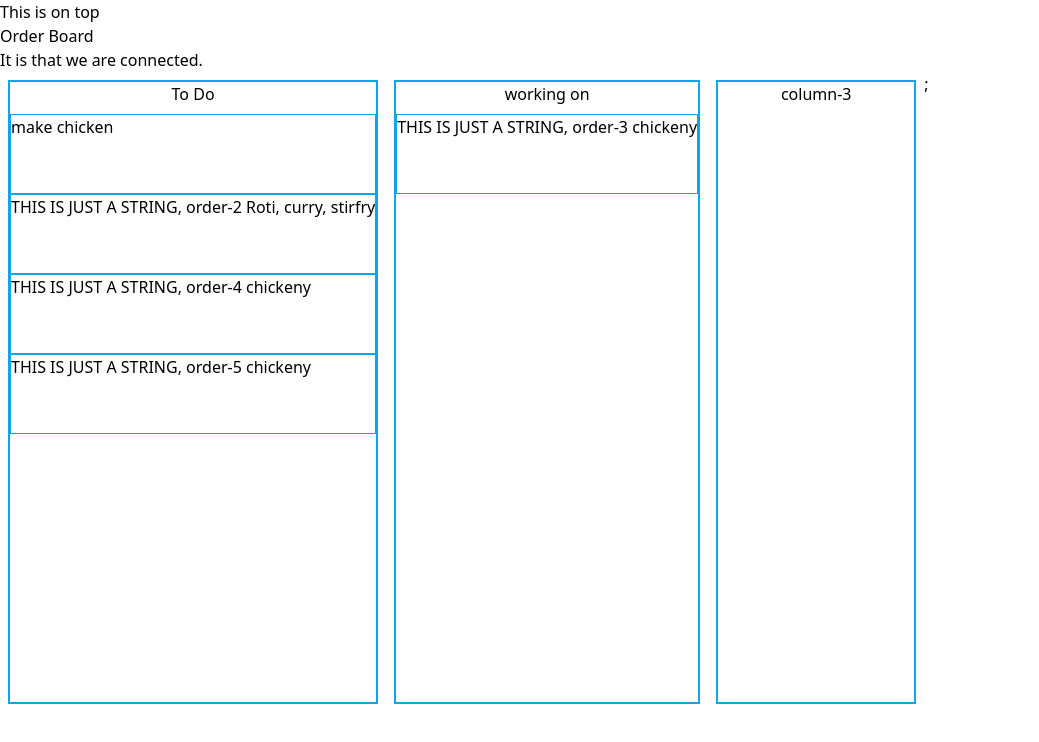
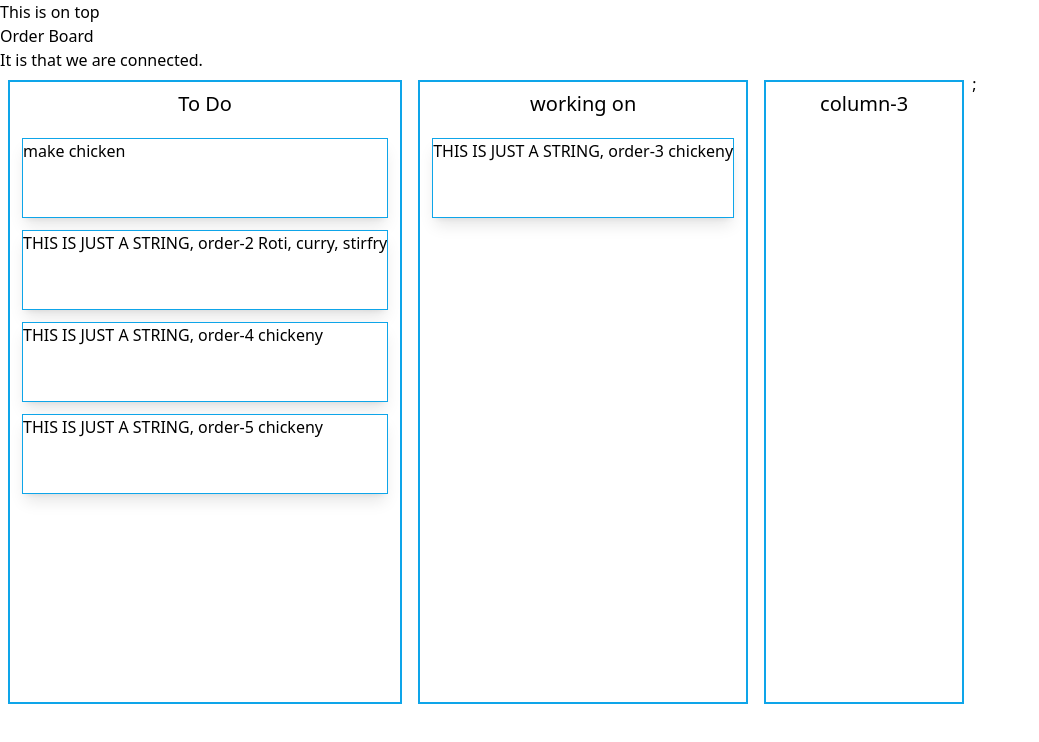
Before and after one commit to calvincchong/FoodStreams, a React app: page / in a window 1280 px wide. Shown: the top 742 px of the page, without its empty margins (0-1039 px from the left). Built offline with nearby package versions, Linux system fonts and the light colour scheme.

Commit message:
Fixed Drag Drop Functionality & States

```diff
--- a/src/components/Board.jsx
+++ b/src/components/Board.jsx
@@ -55,7 +55,7 @@ const Board = ({props}) => {
     const column = data.columns[source.droppableId];
     console.log('finding the column in the data', column);
     const newOrderIds = Array.from(column.orderIds);
-    console.log('this is new OrderIds from new array', newOrderIds);
+    console.log('this is new OrderIds from new array using array From', newOrderIds);
     newOrderIds.splice(source.index, 1);
     console.log('after splice', newOrderIds);
     newOrderIds.splice(destination.index, 0, draggableId);
@@ -85,13 +85,13 @@ const Board = ({props}) => {
       <h2> Order Board</h2>
       <div>It is {isConnected} that we are connected.</div>
       <DragDropContext onDragEnd={onDragEnd}>
-        <div className="board-canvas flex flex-row min-h-8/10">
+        <div className="AllColumns board-canvas flex flex-row min-h-8/10">
 
           {data.columnOrder.map((columnId, index) => {
             const column = data.columns[columnId];
             const orders = column.orderIds.map(taskId => data.orders[taskId]);
 
-            return <Column className='' column={column} orders={orders} index={index}/>
+            return <Column key={column.id} column={column} orders={orders} index={index}/>
           })};
 
         </div>
--- a/src/components/Column.jsx
+++ b/src/components/Column.jsx
@@ -8,36 +8,35 @@ import Order from './Order.jsx';
 const Column = ({column, orders, index}) => {
   const myRef = useRef(null);
 
-  // const [ enabled, setEnabled ] = React.useState(false);
+  const [ enabled, setEnabled ] = React.useState(false);
 
-  // React.useEffect(() => {
-  //   const animation = requestAnimationFrame(() => setEnabled(true));
+  React.useEffect(() => {
+    const animation = requestAnimationFrame(() => setEnabled(true));
 
-  //   return () => {
-  //      cancelAnimationFrame(animation);
-  //      setEnabled(false);
-  //   };
-  // }, []);
+    return () => {
+       cancelAnimationFrame(animation);
+       setEnabled(false);
+    };
+  }, []);
 
-  // if (!enabled) {
-  //     return null;
-  // }
+  if (!enabled) {
+      return null;
+  }
 
 
   return (
-
     <div key={column.id} className='Container mx-2 my-2 border-2 border-sky-500 flex flex-col min-w-200 overflow-y'>
       <div className='2xl flex flex-row justify-center'>
-        <div>{column.title}</div>
+        <div className='Column-title text-xl pt-2'>{column.title}</div>
       </div>
-      <Droppable key={column.id + 'drop'}droppableId={column.id} index={index}>
+      <Droppable key={column.id} droppableId={column.id} index={index}>
         {(provided) => (
           <div className='OrderList py-2' ref={provided.innerRef} {...provided.droppableProps}>
-            <div>
+            {/* <div> */}
               {orders.map((order, index)=>
-                <Order order={order} index={index} /> )}
-            </div>
-              {provided.placeholder}
+                <Order key={order.id} order={order} index={index} /> )}
+            {/* </div> */}
+            {provided.placeholder}
           </div>
         )}
       </Droppable>
--- a/src/components/Order.jsx
+++ b/src/components/Order.jsx
@@ -6,10 +6,6 @@ import { Draggable } from '@hello-pangea/dnd';
 
 const Order = ({k, order, index}) => {
   const myRef = useRef(null);
-
-  // index={index}
-  //my-3 mx-2 p-2
-
   const [ enabled, setEnabled ] = React.useState(false);
 
   useEffect(() => {
@@ -27,18 +23,19 @@ const Order = ({k, order, index}) => {
 
   return(
     <div>
-    <Draggable draggableId={order.id} index={index}>
-      {provided => (
-        <div key={order.id + index}className=' border border-gray-500 border-sky-500 min-h-1/10 max-h-20 overflow-y-auto'
+    <Draggable key={index} draggableId={order.id} index={index}>
+      {(provided, snapshot) => (
+        <div key={index} className='mx-3 my-3 border border-gray-500 border-sky-500 min-h-1/10 max-h-20 overflow-y-auto bg-white shadow-lg'
           {...provided.draggableProps}
           {...provided.dragHandleProps}
           ref={provided.innerRef}
+          isdragging={snapshot.isDragging}
         >
-          <div ref={myRef} key={order.id + index + 'order'}>
+          <div ref={myRef} key={order.id + index + 'order'} className='flex'>
             {order.name}
-            <div className='max-h-20 overflow-auto px-4'>
-              {/* {order.items.map((item, i) => <Item key={index+i} item={item} />)} */}
-            </div>
+            {/* <div className='max-h-20 overflow-auto px-4'>
+              {order.items.map((item, i) => <Item key={index+i} item={item} />)}
+            </div> */}
           </div>
 
         </div>
```
